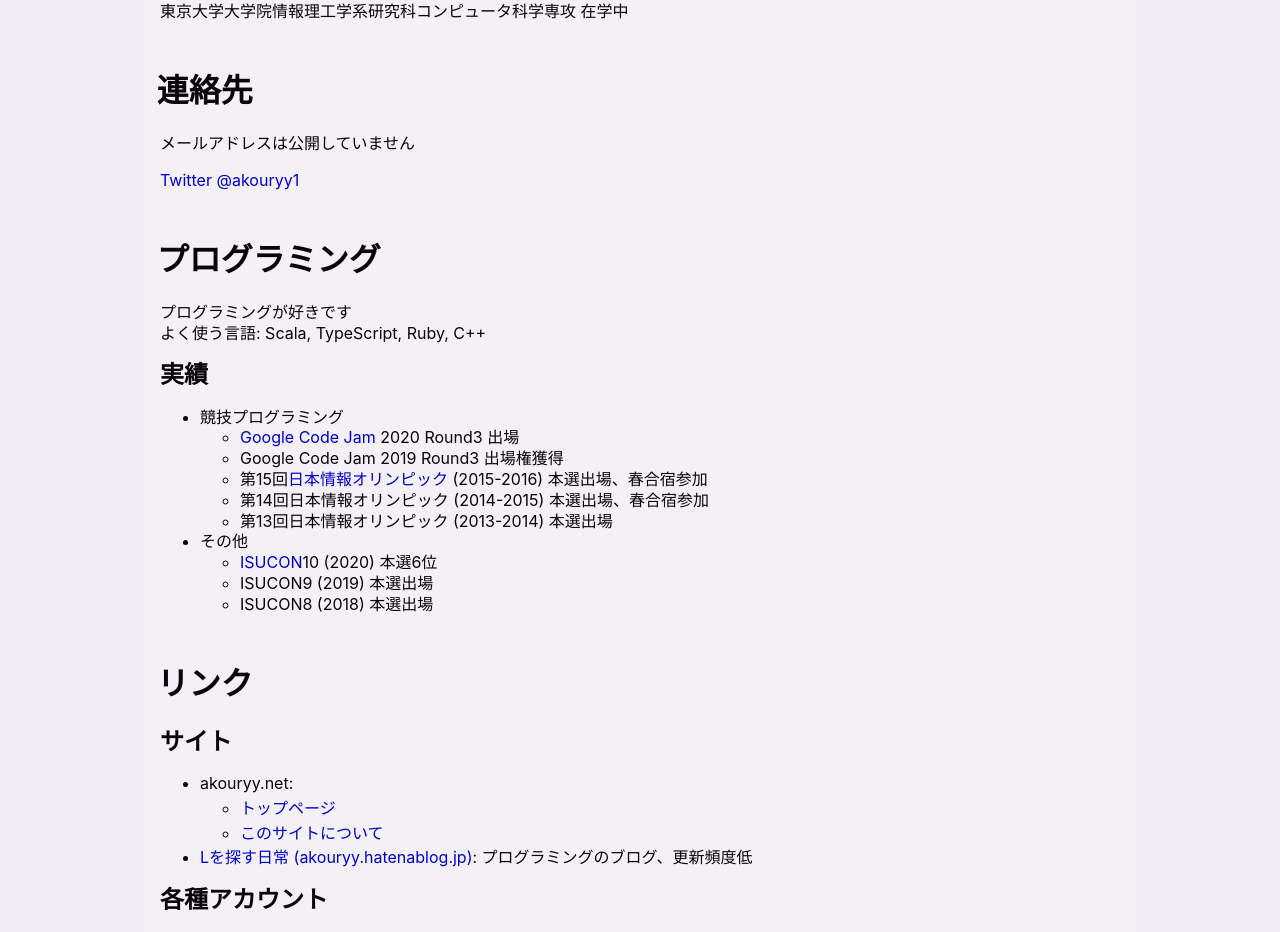
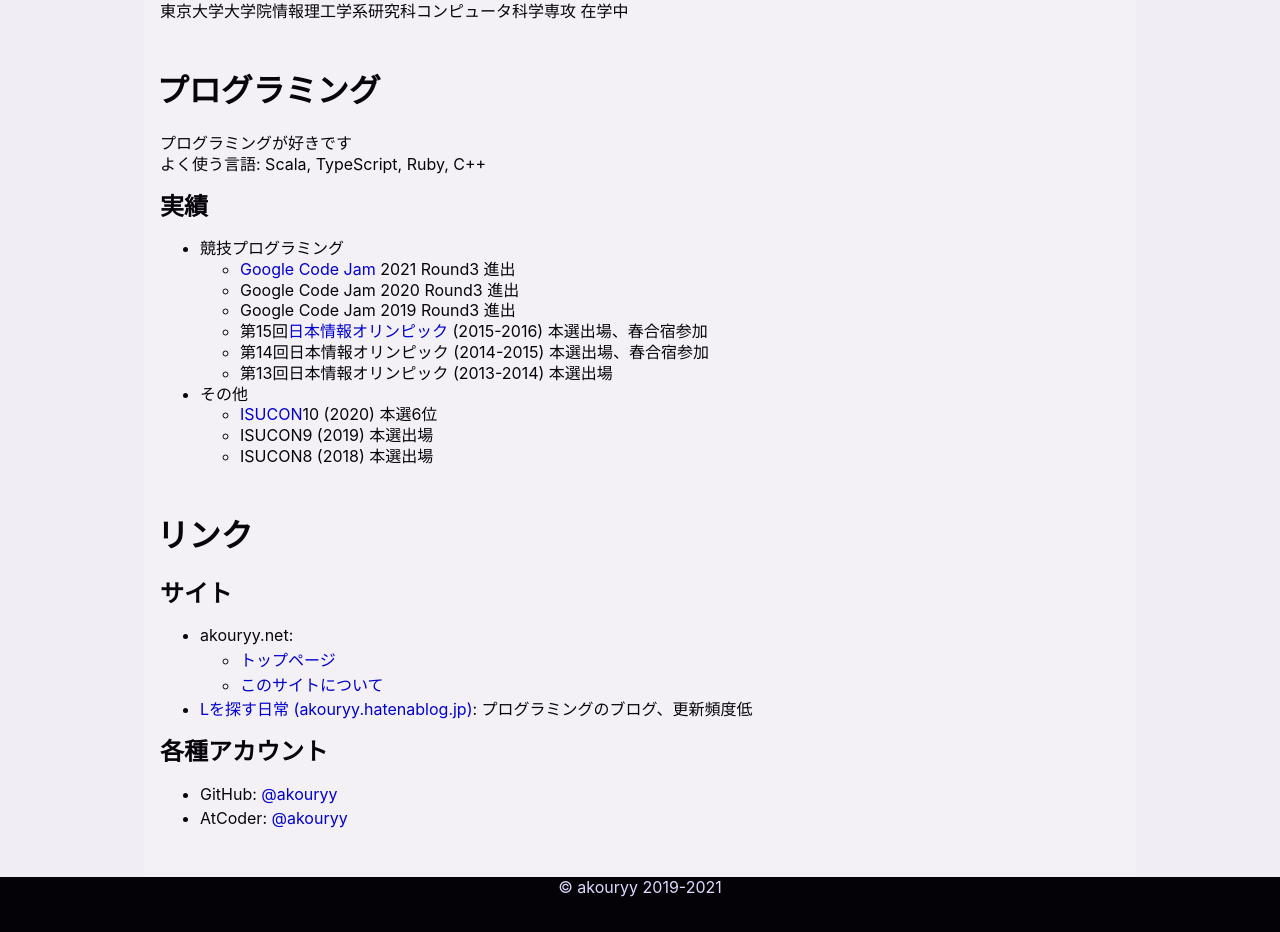
Before and after one commit to akouryy/akouryy.net-shamiko, a Next.js app: page / in a window 1280 px wide. Shown: the part 920-1852 px from the top of the page. After the commit the page ends 1818 px from the top, so only its background shows below. Built offline with nearby package versions, Linux system fonts and the light colour scheme.

Commit message:
Update contents and styles

```diff
--- a/components/BasePage.tsx
+++ b/components/BasePage.tsx
@@ -21,7 +21,7 @@ export const BasePage: React.FC<P> = ({ canonical, children, title }) => {
         )}
       </Head>
       {children}
-      <footer className='BasePage-Footer'>&copy; akouryy 2019-2020</footer>
+      <footer className='BasePage-Footer'>&copy; akouryy 2019-2021</footer>
     </ScrollContext.Provider>
   )
 }
--- a/components/BigHeaderAnime.tsx
+++ b/components/BigHeaderAnime.tsx
@@ -1,3 +1,4 @@
+import { times } from 'lodash'
 import React from 'react'
 import { v4 as uuidv4 } from 'uuid'
 import '../styles/BigHeaderAnime.less'
@@ -31,18 +32,18 @@ class Squircle {
 export const BigHeaderAnime: React.FC = withNonNullScrollProps(
   'BigHeaderAnime',
   ({ scroll: { docWidth, winHeight } }) => {
-    const [squircles] = React.useState(Array<Squircle>())
+    const [squircles, updateSquircles] = React.useState(Array<Squircle>())
 
-    /* React.useEffect(() => {
+    React.useEffect(() => {
       const newSquircles = times(24).map<Squircle>((i) => new Squircle(
         docWidth / 4 * (i % 4), docWidth / 4 * (1 + i % 4),
         winHeight / 3 * Math.floor(i / 4 % 3), winHeight / 3 * (1 + Math.floor(i / 4 % 3)),
         20, 150,
-        5, 30,
-        60, 120,
+        2.5, 15,
+        30, 120,
       ))
       updateSquircles(newSquircles)
-    }, [docWidth, winHeight]) */
+    }, [docWidth, winHeight])
 
     return (
       <svg
--- a/pages/index.tsx
+++ b/pages/index.tsx
@@ -30,10 +30,6 @@ const PageIndex: React.FC<P> = () => {
               <p>@akouryy</p>
               <p>東京大学大学院情報理工学系研究科コンピュータ科学専攻 在学中</p>
             </Section>
-            <Section id='PageIndex-Contact' title='連絡先'>
-              <p>メールアドレスは公開していません</p>
-              <p><a href='https://twitter.com/akouryy1'>Twitter @akouryy1</a></p>
-            </Section>
             <Section id='PageIndex-Programming' title='プログラミング'>
               <Section title=''>
                 プログラミングが好きです
@@ -50,9 +46,10 @@ const PageIndex: React.FC<P> = () => {
                           Google Code Jam
                         </ExternalLink>
                         {' '}
-                        2020 Round3 出場
+                        2021 Round3 進出
                       </li>
-                      <li>Google Code Jam 2019 Round3 出場権獲得</li>
+                      <li>Google Code Jam 2020 Round3 進出</li>
+                      <li>Google Code Jam 2019 Round3 進出</li>
                       <li>
                         第15回
                         <ExternalLink follow href='https://www.ioi-jp.org'>日本情報オリンピック</ExternalLink>
@@ -98,11 +95,6 @@ const PageIndex: React.FC<P> = () => {
               <Section title='各種アカウント'>
                 <ul className='BasePage-NormalList'>
                   <li>
-                    Twitter:
-                    {' '}
-                    <a href='https://twitter.com/akouryy1'>@akouryy1</a>
-                  </li>
-                  <li>
                     GitHub:
                     {' '}
                     <a href='https://github.com/akouryy'>@akouryy</a>
--- a/styles/BigHeaderAnime.less
+++ b/styles/BigHeaderAnime.less
@@ -29,7 +29,7 @@
   z-index: @z-index[big-header-hero-bg];
 
   &Squircle {
-    @stroke: #16202a;
+    @stroke: #101224;
     fill: #00000000;
     stroke: @stroke;
 
--- a/styles/PageIndex.less
+++ b/styles/PageIndex.less
@@ -5,6 +5,7 @@
 
   &-Main {
     background: fade(#fff, 20%);
+    min-height: 100vh;
     padding: 0 1rem;
     margin: 0 1rem;
     max-width: 60rem;
```
